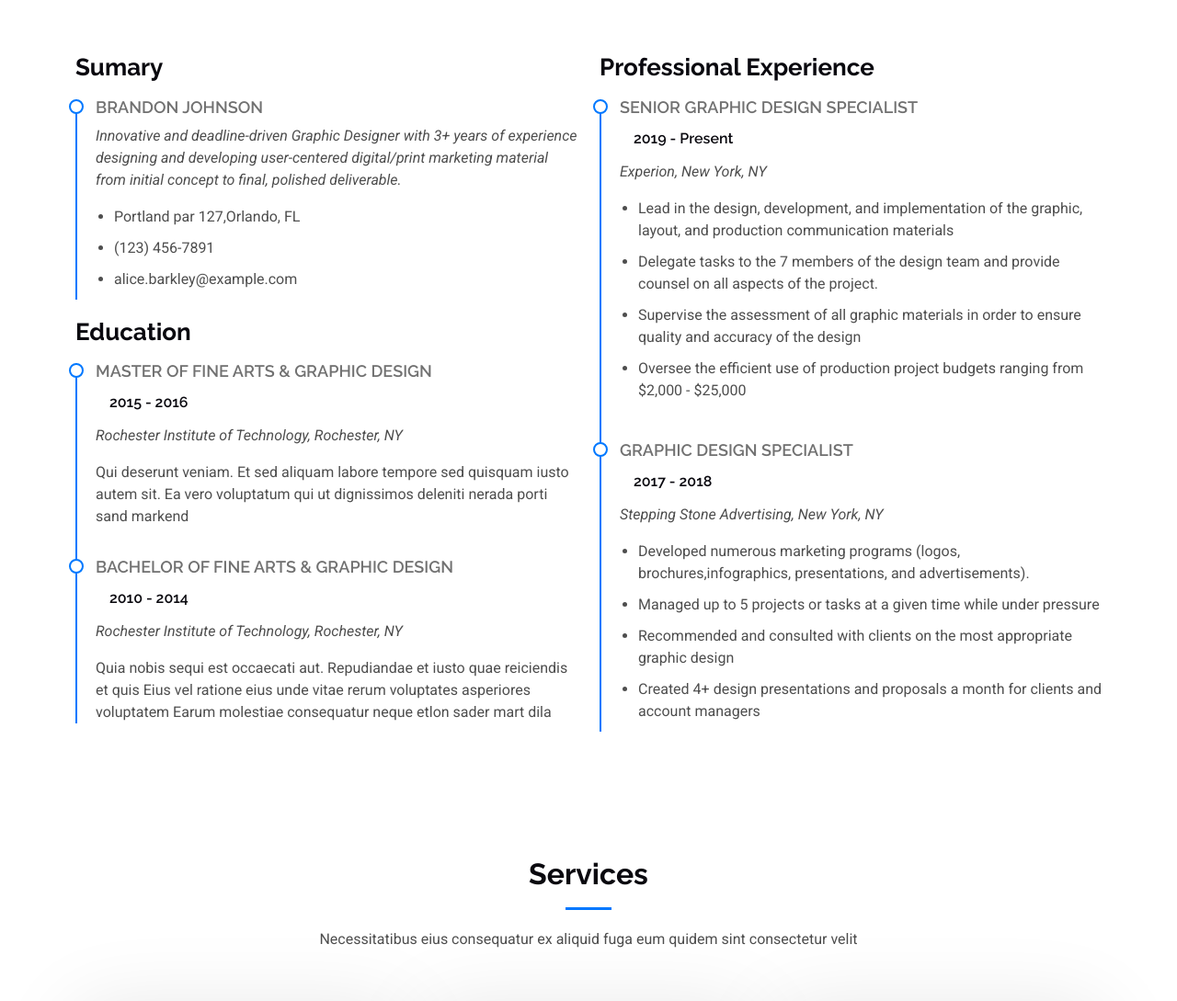
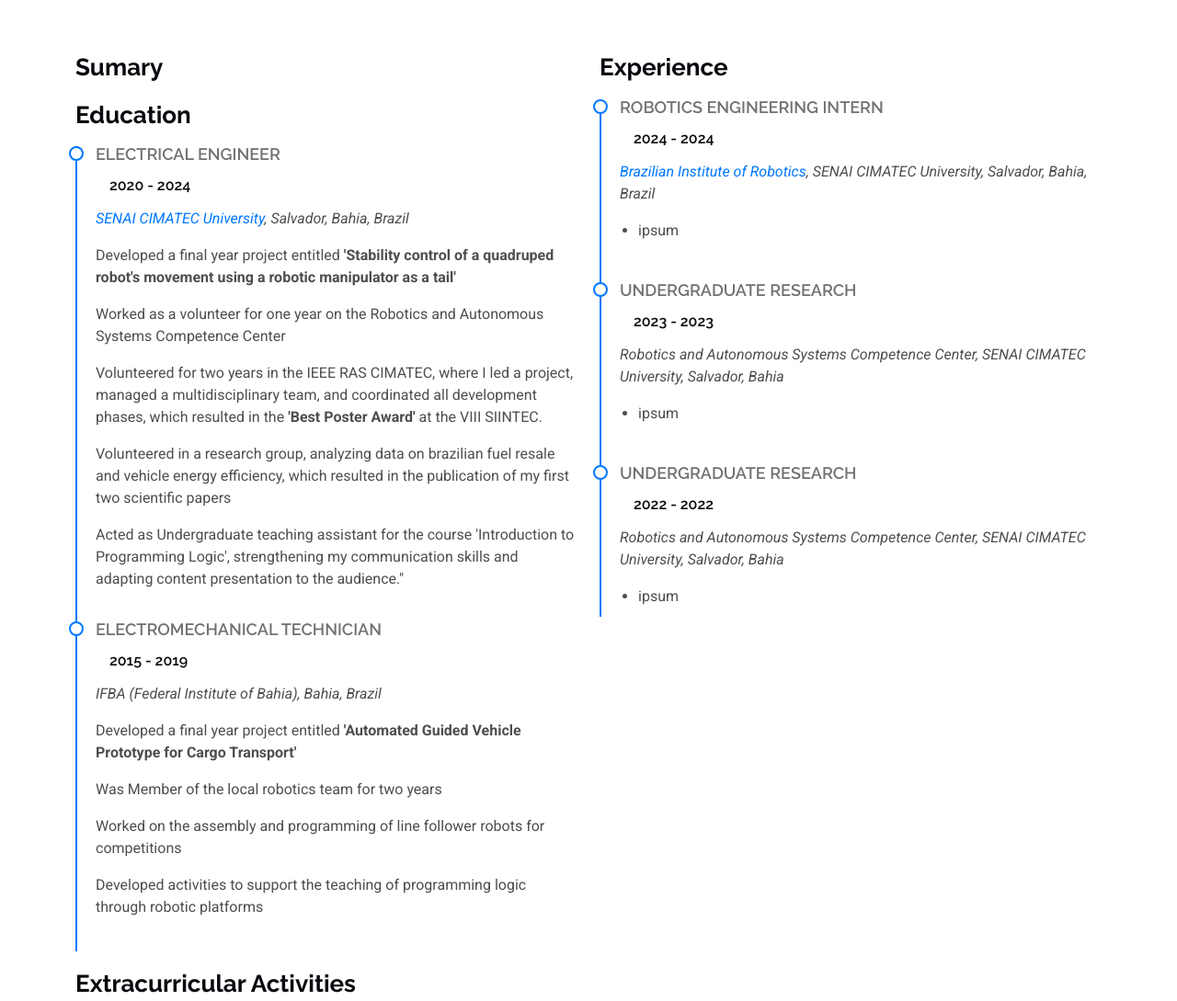
Before and after one commit to gabrielcalmon/gabrielcalmon.github.io, a plain HTML site: page index.html in a window 1280 px wide. Shown: the part 1620-2709 px from the top of the page at 92% size. Drawn offline with Linux system fonts and the light colour scheme.

Commit message:
add education and publications

```diff
--- a/index.html
+++ b/index.html
@@ -51,7 +51,7 @@
         <ul>
           <li><a href="#hero" class="active">Home<br></a></li>
           <li><a href="#about">About</a></li>
-          <li><a href="#services">Services</a></li>
+          <li><a href="#publications">Publications</a></li>
           <li><a href="#portfolio">Portfolio</a></li>
           <li class="dropdown"><a href="#"><span>Dropdown</span> <i class="bi bi-chevron-down toggle-dropdown"></i></a>
             <ul>
@@ -193,7 +193,7 @@
           <div class="col-lg-6" data-aos="fade-up" data-aos-delay="100">
             <h3 class="resume-title">Sumary</h3>
 
-            <div class="resume-item pb-0">
+            <!-- <div class="resume-item pb-0">
               <h4>Brandon Johnson</h4>
               <p><em>Innovative and deadline-driven Graphic Designer with 3+ years of experience designing and developing user-centered digital/print marketing material from initial concept to final, polished deliverable.</em></p>
               <ul>
@@ -201,50 +201,72 @@
                 <li>(123) 456-7891</li>
                 <li>alice.barkley@example.com</li>
               </ul>
-            </div><!-- Edn Resume Item -->
+            </div> -->
+            <!-- Edn Resume Item -->
 
             <h3 class="resume-title">Education</h3>
             <div class="resume-item">
-              <h4>Master of Fine Arts &amp; Graphic Design</h4>
-              <h5>2015 - 2016</h5>
-              <p><em>Rochester Institute of Technology, Rochester, NY</em></p>
-              <p>Qui deserunt veniam. Et sed aliquam labore tempore sed quisquam iusto autem sit. Ea vero voluptatum qui ut dignissimos deleniti nerada porti sand markend</p>
-            </div><!-- Edn Resume Item -->
+              <h4>Electrical Engineer</h4>
+              <h5>2020 - 2024</h5>
+              <p><em> <a href="https://seja.senaicimatec.com.br/en/" target="_blank">SENAI CIMATEC University</a>, Salvador, Bahia, Brazil</em></p>
+              <p>Developed a final year project entitled <b>'Stability control of a quadruped robot's movement using a robotic manipulator as a tail'</b></p>
+              <p>Worked as a volunteer for one year on the Robotics and Autonomous Systems Competence Center</p>
+              <p>Volunteered for two years in the IEEE RAS CIMATEC, where I led a project, managed a multidisciplinary team, and coordinated all development phases, which resulted in the <b>'Best Poster Award'</b> at the VIII SIINTEC.</p>
+              <p>Volunteered in a research group, analyzing data on brazilian fuel resale and vehicle energy efficiency, which resulted in the publication of my first two scientific papers</p>
+              <p>Acted as Undergraduate teaching assistant for the course 'Introduction to Programming Logic', strengthening my communication skills and adapting content presentation to the audience."</p>
+            </div><!-- End Education Item -->
 
             <div class="resume-item">
-              <h4>Bachelor of Fine Arts &amp; Graphic Design</h4>
-              <h5>2010 - 2014</h5>
-              <p><em>Rochester Institute of Technology, Rochester, NY</em></p>
-              <p>Quia nobis sequi est occaecati aut. Repudiandae et iusto quae reiciendis et quis Eius vel ratione eius unde vitae rerum voluptates asperiores voluptatem Earum molestiae consequatur neque etlon sader mart dila</p>
+              <h4>Electromechanical Technician</h4>
+              <h5>2015 - 2019</h5>
+              <p><em>IFBA (Federal Institute of Bahia), Bahia, Brazil</em></p>
+              <p>Developed a final year project entitled <b>'Automated Guided Vehicle Prototype for Cargo Transport'</b></p>
+              <p>Was Member of the local robotics team for two years</p>
+              <p>Worked on the assembly and programming of line follower robots for competitions</p>
+              <p>Developed activities to support the teaching of programming logic through robotic platforms</p>
+            </div><!-- End Education Item -->
+
+            <h3 class="resume-title">Extracurricular Activities</h3>
+            <div class="resume-item">
+              <h4>IEEE RAS CIMATEC</h4>
+              <h5>2020 - 2022</h5>
+              <p><em><a href="https://seja.senaicimatec.com.br/en/" target="_blank">SENAI CIMATEC University</a>, Salvador, Bahia, Brazil</em></p>
+              <!-- <p>Led a project, managing a multidisciplinary team and coordinating all development phases, which resulted in the 'Best Poster Award' at the VIII SIINTEC.</p> -->
+
             </div><!-- Edn Resume Item -->
 
           </div>
 
+          <!-- Experience Section -->
           <div class="col-lg-6" data-aos="fade-up" data-aos-delay="200">
-            <h3 class="resume-title">Professional Experience</h3>
+
+            <h3 class="resume-title">Experience</h3>
             <div class="resume-item">
-              <h4>Senior graphic design specialist</h4>
-              <h5>2019 - Present</h5>
-              <p><em>Experion, New York, NY </em></p>
+              <h4>Robotics Engineering Intern</h4>
+              <h5>2024 - 2024</h5>
+              <p><em><a href="https://github.com/Brazilian-Institute-of-Robotics" target="_blank"> Brazilian Institute of Robotics</a>, SENAI CIMATEC University, Salvador, Bahia, Brazil</em></p>
               <ul>
-                <li>Lead in the design, development, and implementation of the graphic, layout, and production communication materials</li>
-                <li>Delegate tasks to the 7 members of the design team and provide counsel on all aspects of the project. </li>
-                <li>Supervise the assessment of all graphic materials in order to ensure quality and accuracy of the design</li>
-                <li>Oversee the efficient use of production project budgets ranging from $2,000 - $25,000</li>
+                <li>ipsum</li>
               </ul>
-            </div><!-- Edn Resume Item -->
+            </div><!-- End Experience Item -->
 
             <div class="resume-item">
-              <h4>Graphic design specialist</h4>
-              <h5>2017 - 2018</h5>
-              <p><em>Stepping Stone Advertising, New York, NY</em></p>
+              <h4>Undergraduate Research</h4>
+              <h5>2023 - 2023</h5>
+              <p><em> Robotics and Autonomous Systems Competence Center, SENAI CIMATEC University, Salvador, Bahia</em></p>
               <ul>
-                <li>Developed numerous marketing programs (logos, brochures,infographics, presentations, and advertisements).</li>
-                <li>Managed up to 5 projects or tasks at a given time while under pressure</li>
-                <li>Recommended and consulted with clients on the most appropriate graphic design</li>
-                <li>Created 4+ design presentations and proposals a month for clients and account managers</li>
+                <li>ipsum</li>
               </ul>
-            </div><!-- Edn Resume Item -->
+            </div><!-- End Experience Item -->
+
+            <div class="resume-item">
+              <h4>Undergraduate Research</h4>
+              <h5>2022 - 2022</h5>
+              <p><em> Robotics and Autonomous Systems Competence Center, SENAI CIMATEC University, Salvador, Bahia</em></p>
+              <ul>
+                <li>ipsum</li>
+              </ul>
+            </div><!-- End Experience Item -->
 
           </div>
 
@@ -254,13 +276,13 @@
 
     </section><!-- /Resume Section -->
 
-    <!-- Services Section -->
-    <section id="services" class="services section">
+    <!-- Publications Section -->
+    <section id="publications" class="services section">
 
       <!-- Section Title -->
       <div class="container section-title" data-aos="fade-up">
-        <h2>Services</h2>
-        <p>Necessitatibus eius consequatur ex aliquid fuga eum quidem sint consectetur velit</p>
+        <h2>Publications</h2>
+        <!-- <p>Necessitatibus eius consequatur ex aliquid fuga eum quidem sint consectetur velit</p> -->
       </div><!-- End Section Title -->
 
       <div class="container">
@@ -270,7 +292,7 @@
           <div class="col-lg-4 col-md-6" data-aos="fade-up" data-aos-delay="100">
             <div class="service-item  position-relative">
               <div class="icon">
-                <i class="bi bi-activity"></i>
+                <i class="bi bi-easel"></i>
               </div>
               <a href="#" class="stretched-link">
                 <h3>Nesciunt Mete</h3>
@@ -282,7 +304,7 @@
           <div class="col-lg-4 col-md-6" data-aos="fade-up" data-aos-delay="200">
             <div class="service-item position-relative">
               <div class="icon">
-                <i class="bi bi-broadcast"></i>
+                <i class="bi bi-journal-text"></i>
               </div>
               <a href="#" class="stretched-link">
                 <h3>Eosle Commodi</h3>
@@ -294,7 +316,8 @@
           <div class="col-lg-4 col-md-6" data-aos="fade-up" data-aos-delay="300">
             <div class="service-item position-relative">
               <div class="icon">
-                <i class="bi bi-easel"></i>
+                <!-- <i class="bi bi-newspaper"></i> -->
+                <i class="bi bi-journals"></i>
               </div>
               <a href="#" class="stretched-link">
                 <h3>Ledo Markt</h3>
```
